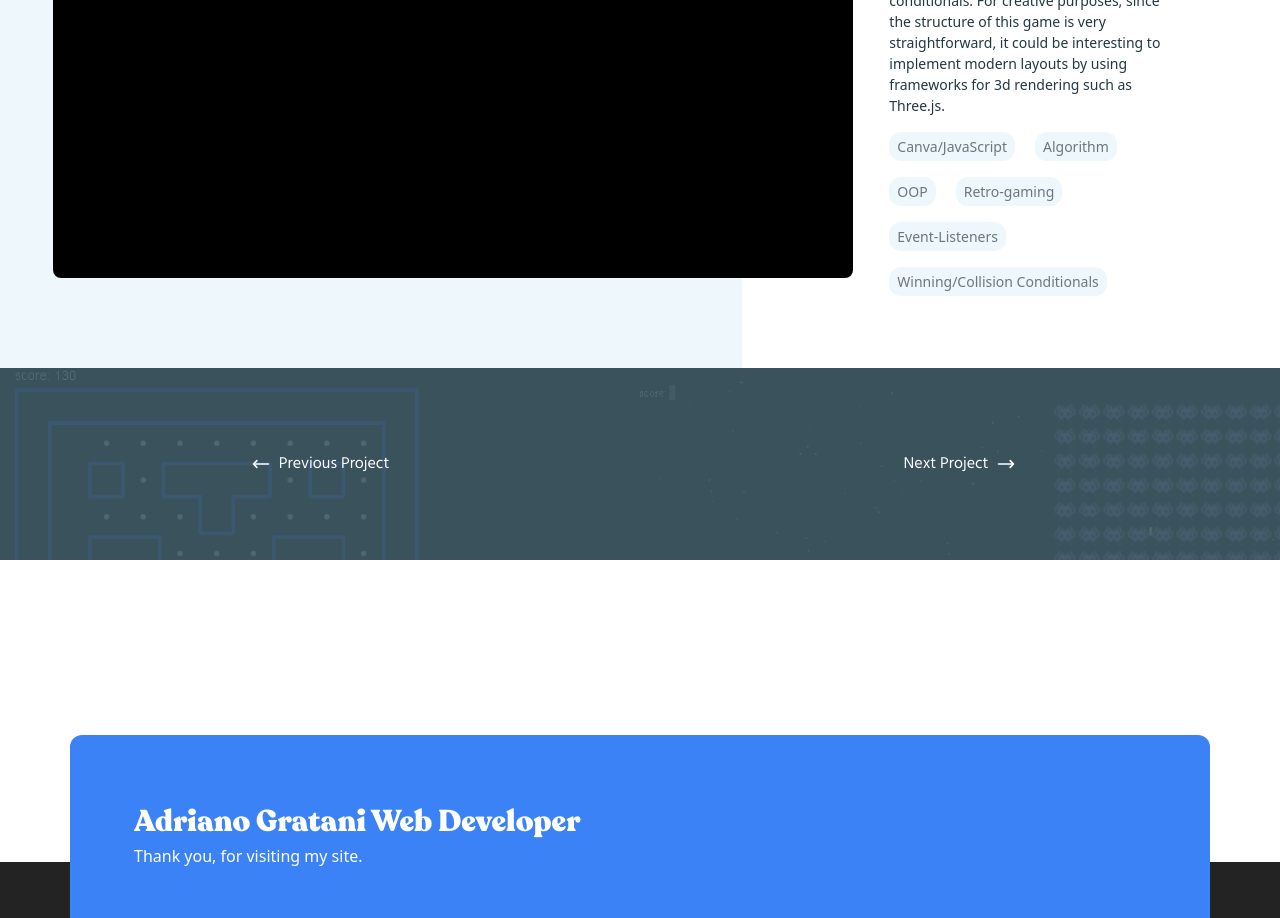
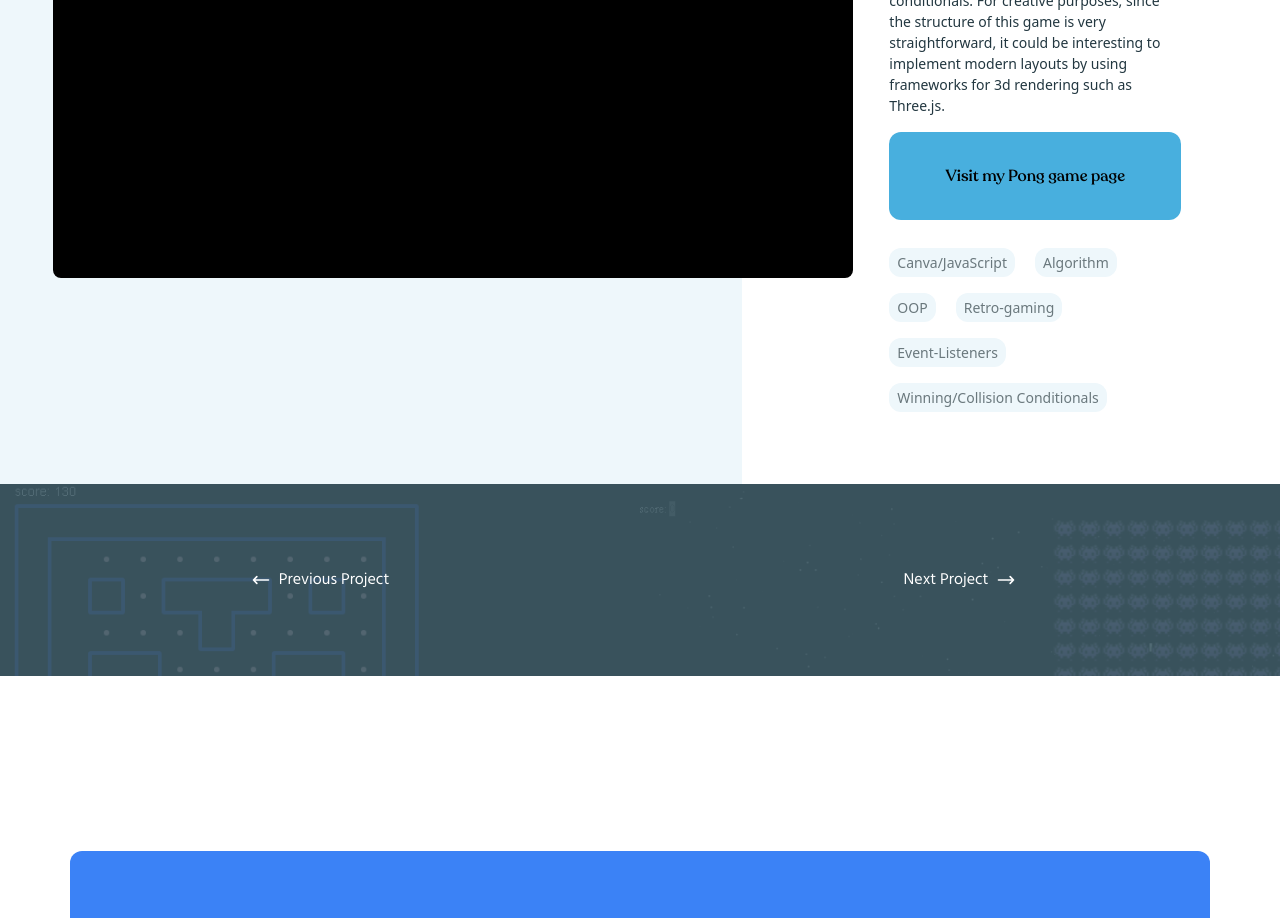
Before and after one commit to AdrianoGratani/AdrianoGratani-PortfolioWebsite, a Next.js app: page /portfoliodetail/1 in a window 1280 px wide. Shown: the part 960-1878 px from the top of the page. Built offline with nearby package versions, Linux system fonts and the light colour scheme.

Commit message:
link to other projects added / portfolio section

```diff
--- a/src/app/data.js
+++ b/src/app/data.js
@@ -58,9 +58,6 @@ export const AboutData = [
       "GraphCMS",
       "Strapi",
       "WordPress (Gutenberg)",
-      "Directus",
-      "Sanity",
-      "SiteBaan (My Own)",
     ],
   },
   {
@@ -85,11 +82,12 @@ export const AboutData = [
 // this data is for the slider:
 export const DataArray = [
   {
-    title: "Pac-Man retro game",
-    name: "Pac-Man retro game, created using Canvas",
+    title: "Pac-Man retro game created using Canvas",
+    name: "Pac-Man retro game",
     des: "I have made this project in early 2024  mostly to learn javascript OOP while having fun!",
     des1: "this project was very hard at the beginning (it took me around four weeks), but thanks to that I had the opportunity to better learn JavaScript and programming in general.",
     images: ["/pacman1.PNG", "/pacmaneventcode.PNG", "/3.webp", "/4.webp"],
+    link: "https://pacman-adrianogratanis-projects.vercel.app/"
   },
   {
     title: "Pong Classic Game, the ground-stone of programming logic!",
@@ -97,6 +95,7 @@ export const DataArray = [
     des: "For me, programming a Pong game, using only JavaScript and Canvas, was the best way to learn the very basics of programming, because user movements are limited, and there's no AI involved.",
     des1: "I created classes for both paddles and the ball. Each class instance deployed its own logic for collision detection between paddles and the ball. Velocity can be controlled by both users, thanks to event listeners attached to specific keys. Canva Animation Frame will stop based on losing conditionals. For creative purposes, since the structure of this game is very straightforward, it could be interesting to implement modern layouts by using frameworks for 3d rendering such as Three.js.",
     images: ["/pong-game.PNG", ],
+    link: "https://pong-game-adrianogratanis-projects.vercel.app/"
   },
   {
     title: "Space Invaders, the game, with PixelArt animations and Canvas",
@@ -105,6 +104,7 @@ export const DataArray = [
     des1: "Generating a group of the same class with random size may be difficult at first glance, but ",
 
     images: ["/space-invaders-game.PNG"],
+    link: "https://space-invaders-game-adrianogratanis-projects.vercel.app/"
   },
   {
     title: "Algorithm and Data Structure in Java: explained!",
@@ -113,6 +113,7 @@ export const DataArray = [
     des1: "From basic array methods to Binary Search Tree, Queues and Stacks and heaps, this project for educational purposes will help me and (hopefully) other learners to grasp unintuitive concepts easily.",
 
     images: ["/algorithms.PNG", "/algorithms-2.PNG"],
+    link: "https://github.com/AdrianoGratani/Algorithms-DS-in-Java-explained"
   },
   {
     title: "Sass Portfolio Website",
@@ -121,5 +122,6 @@ export const DataArray = [
     des1: "This project employs advanced scss features, such as functions, media responsiveness, and scss conditionals.",
 
     images: ["/sass-website.PNG"],
+    link: "https://github.com/AdrianoGratani/SASSportfolioWebsite/tree/main/dist"
   },
 ];
--- a/src/app/page/portfolio-detail-design/index.js
+++ b/src/app/page/portfolio-detail-design/index.js
@@ -116,8 +116,15 @@ export default function Index({ id, data, DataArray }) {
               {" "}
               {data?.des1}
             </p>
+              <span>
+                <div className="bg-[#48afde] px-5 py-8 text-center rounded-xl font-light">
+                <a href={data?.link}>
+                  <button className="">Visit my {data.name} page</button>
+                </a>
+                </div>
+              </span>
 
-            <div className="flex flex-wrap">
+            <div className="flex flex-wrap mt-7">
               <h1 className="mr-5 text-[14px]  bg-[#63c5f1] lg:bg-[#EEF7FB]  px-2 py-1  rounded-xl font-sans  mb-4 text-white lg:text-[#6A787D]">
                 Canva/JavaScript
               </h1>
```
